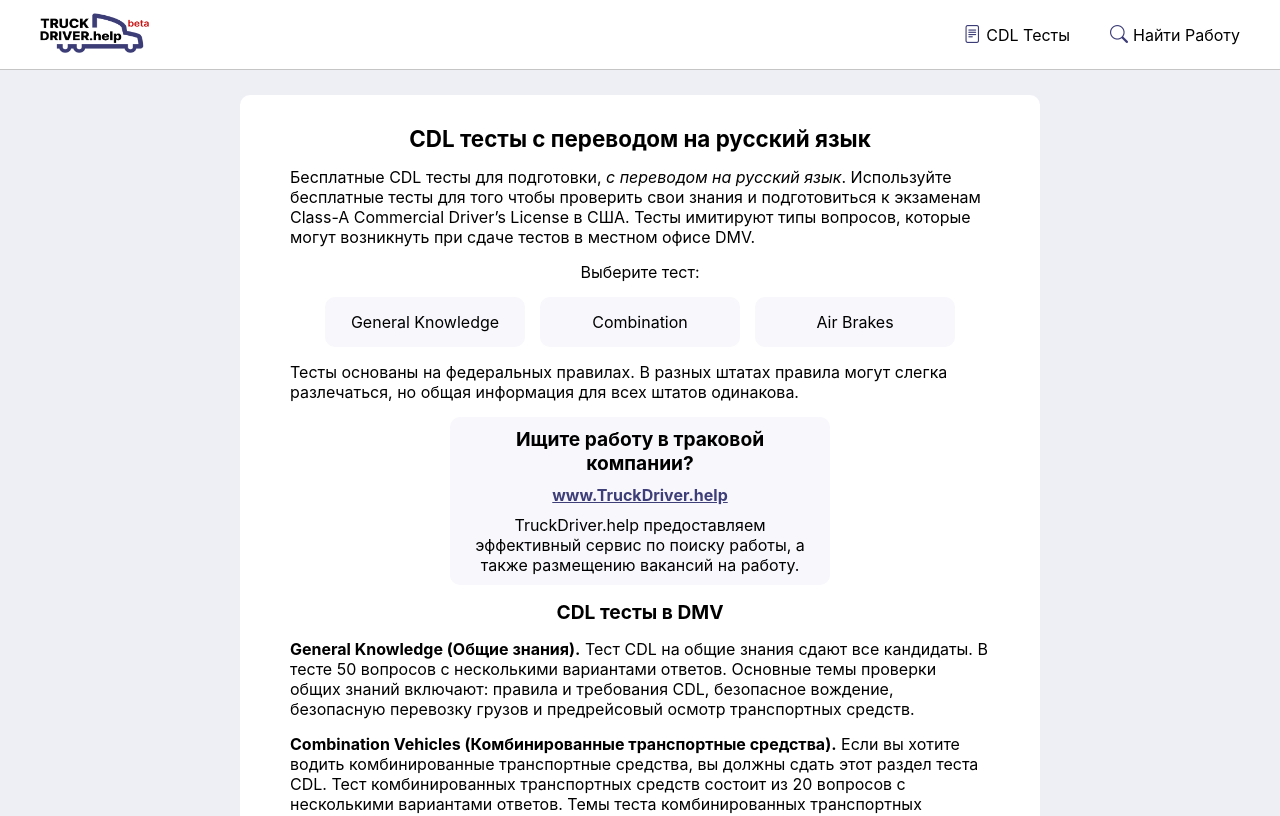
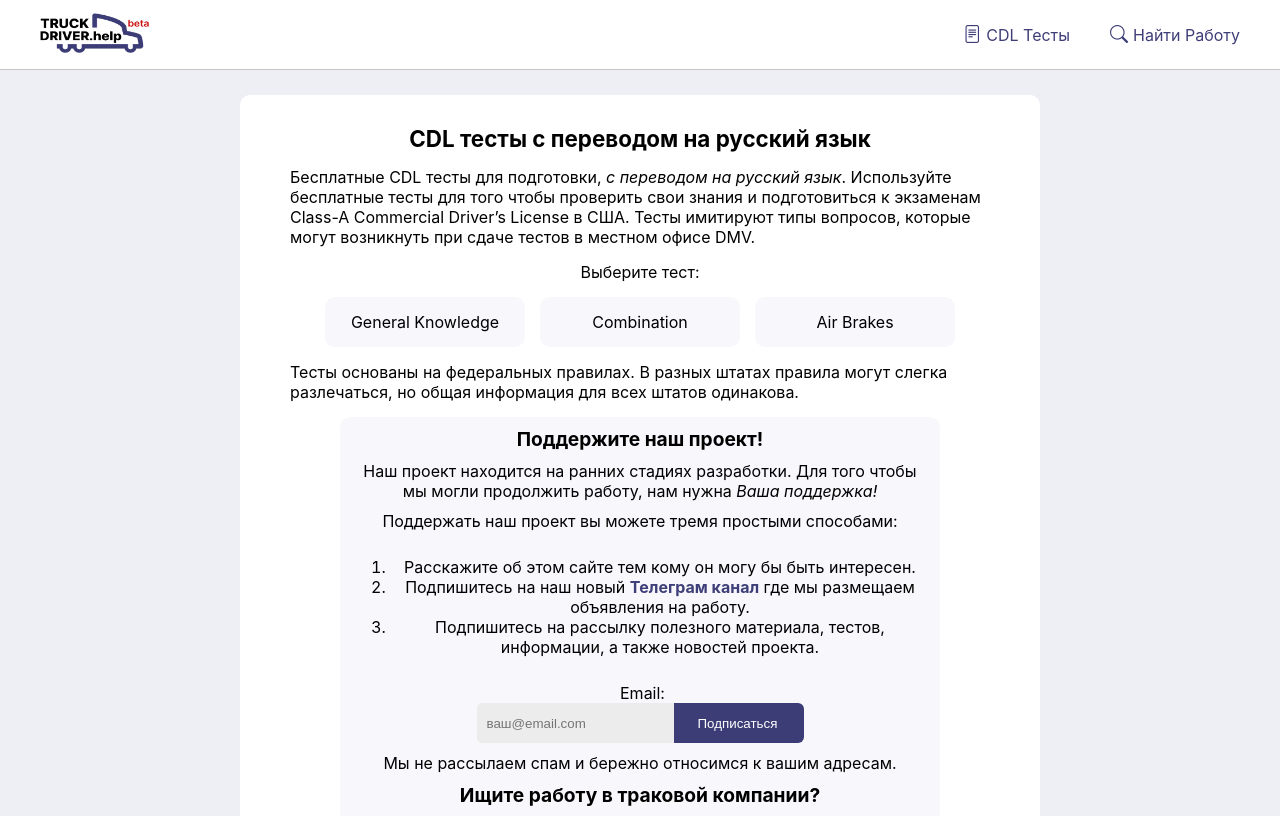
Before and after one commit to dandavisjs/TDL-Academy, a Next.js app: page / in a window 1280 px wide. Shown: the top 816 px of the page. Built offline with nearby package versions, Linux system fonts and the light colour scheme.

Commit message:
Minor newsletter and announcement refactoring

```diff
--- /dev/null
+++ b/components/layout/support.js
@@ -0,0 +1,20 @@
+import Subscribe from '../subscribe/subscribe'
+import Link from 'next/link'
+
+const Support = ({ }) => {
+
+    return (
+        < >
+            <p>Наш проект находится на ранних стадиях разработки. Для того чтобы мы могли продолжить работу, нам нужна <em>Ваша поддержка!</em></p>
+            <p>Поддержать наш проект вы можете тремя простыми способами:</p>
+            <ol>
+                <li>Расскажите об этом сайте тем кому он могу бы быть интересен.</li>
+                <li>Подпишитесь на наш новый <Link href="https://t.me/truckdriverhelp"><a><strong>Телеграм канал</strong></a></Link> где мы размещаем объявления на работу.</li>
+                <li>Подпишитесь на рассылку полезного материала, тестов, информации, а также новостей проекта.</li>
+            </ol>
+            <Subscribe />
+        </>
+    )
+}
+
+export default Support;
--- a/components/quiz/advert.module.css
+++ b/components/quiz/advert.module.css
@@ -9,7 +9,3 @@
     margin: 0;
     padding: 0;
 }
-
-.main a {
-    color: #4c95cc;
-}
--- a/pages/index.js
+++ b/pages/index.js
@@ -2,6 +2,7 @@ import Head from 'next/head'
 import styles from './index.module.css'
 import Link from 'next/link'
 import Subscribe from '../components/subscribe/subscribe'
+import Support from '../components/layout/support'
 export default function Home() {
   return (
     <div className={styles.container}>
@@ -21,7 +22,10 @@ export default function Home() {
           <Link href="/quiz/airbrakes"><a>Air Brakes</a></Link>
         </div>
         <p>Тесты основаны на федеральных правилах. В разных штатах правила могут слегка разлечаться, но общая информация для всех штатов одинакова.</p>
+
         <div className={styles.work}>
+          <h3>Поддержите наш проект!</h3>
+          <Support />
           <h3>Ищите работу в траковой компании?</h3>
           <Link href="https://www.truckdriver.help" passHref={true}><h4 style={{ cursor: 'pointer' }} >www.TruckDriver.help</h4></Link>
           <p>TruckDriver.help предоставляем эффективный сервис по поиску работы, а также размещению вакансий на работу.</p>
--- a/pages/index.module.css
+++ b/pages/index.module.css
@@ -15,7 +15,7 @@
 
 .work {
     background-color: #F7F7FC;
-    max-width: 380px;
+    max-width: 600px;
     text-align: center;
     padding: 10px 10px;
     display: flex;
@@ -40,6 +40,7 @@
 
 .list > a {
     background-color: #F7F7FC;
+    color: black;
     border-radius: 10px;
     padding: 15px;
     max-width: 300px;
--- a/styles/globals.css
+++ b/styles/globals.css
@@ -51,6 +51,9 @@ h6 {
   font-size: 0.6rem;
 }
 
+a{
+  color:#3E3E78
+}
 
 ul {
   list-style: none;
```
Also changed, not shown: components/quiz/advert.js (+2 -10 lines).
